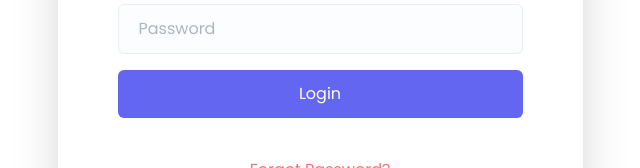
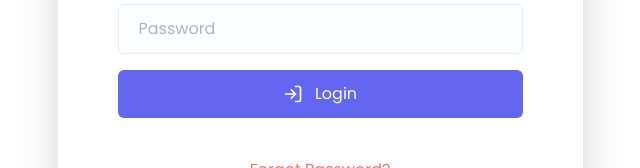
Before and after one commit to EZZAHIRTAHA/The-End-of-Study-Project-, a React (Vite) app in the folder react/: page /login in a window 1280 px wide. Shown: the part 361-529 px from the top of the page, without its empty margins (320-960 px from the left). Built offline with nearby package versions, Linux system fonts and the light colour scheme; no server answers; what @react-pdf/renderer would draw is missing.

Commit message:
Added icons

```diff
--- a/react/src/components/LoginForm.jsx
+++ b/react/src/components/LoginForm.jsx
@@ -1,6 +1,7 @@
 import React, { useEffect, useState } from 'react'
 import { BiHide, BiShowAlt } from 'react-icons/bi'
 import useAuthContext from '../context/AuthContext'
+import {FiLogIn} from 'react-icons/fi'
 const LoginForm = () => {
     const [show, setShow] = useState(true)
     const [email, setEmail] = useState('')
@@ -58,8 +59,8 @@ const LoginForm = () => {
                 <div className="mb-10">
                   <button
                     type="submit"
-                    className="w-full px-4 py-3 bg-indigo-500 hover:bg-indigo-700 rounded-md text-white">
-                    Login
+                    className="flex justify-center items-center w-full px-4 py-3 bg-indigo-500 hover:bg-indigo-700 rounded-md text-white">
+                    <FiLogIn className='mr-3 text-xl'/>Login
                   </button>
                 </div>
               </form>
--- a/react/src/components/Register.jsx
+++ b/react/src/components/Register.jsx
@@ -5,11 +5,11 @@ import RegisterForm from './RegisterForm'
 
 
 const Register = () => (
-    <section  className="scale-up-center">
-    <div className="container p-5 mx-auto">
+    <section  className="scale-up-center sha">
+    <div className="container p-5 mx-auto ">
       <div className="-mx-4 flex flex-wrap">
         <div className="w-full px-4">
-          <div className="relative mx-auto max-w-[525px] overflow-hidden rounded-lg bg-white py-16 px-10 text-center sm:px-12 md:px-[60px] shadow-xl">
+          <div className="relative mx-auto max-w-[525px] overflow-hidden rounded-lg bg-white py-16 px-10 text-center sm:px-12 md:px-[60px] shadow-2xl">
           <div className=" flex justify-center align-center mb-5">
                 <img src="./ofppt-logo.png" className='w-[100px]' alt="ofppt-logo" />
               </div>
```
